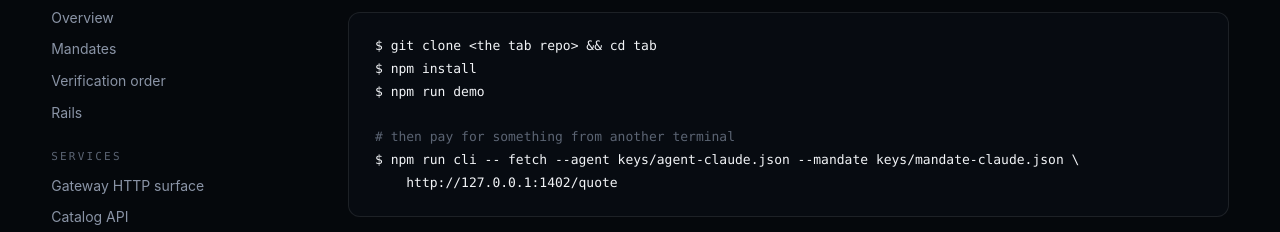
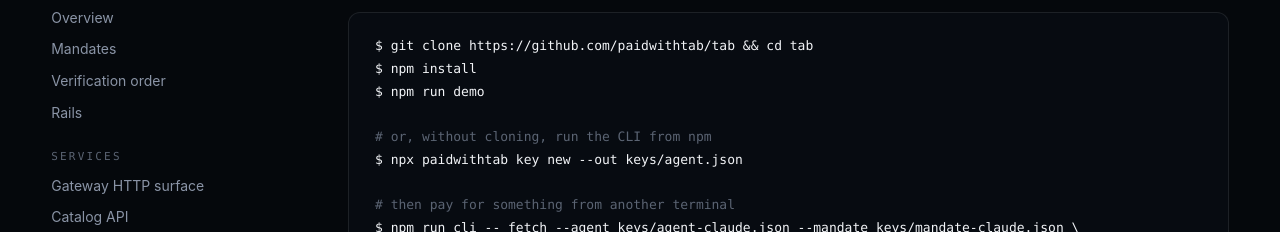
Before and after one commit to paidwithtab/tab, a website: page web/docs.html in a window 1280 px wide. Shown: the part 658-890 px from the top of the page. Drawn offline with Linux system fonts and the light colour scheme.

Commit message:
site: paidwithtab links everywhere
Clone and npx commands point at github.com/paidwithtab/tab, every page's
footer links GitHub and x.com/paidwithtab, and the docs contact section
notes the npm package is paidwithtab while the installed command stays tab.

```diff
--- a/web/docs.html
+++ b/web/docs.html
@@ -54,9 +54,12 @@
     <section id="quick-start">
       <h2>Quick start</h2>
       <p>tab runs on Node 22.13 or newer with no runtime dependencies. The demo brings up keys, sandbox money, a priced demo API on port 4101, a gateway on 1402, and the catalog with this site on 1403.</p>
-<pre><b>$ git clone &lt;the tab repo&gt; &amp;&amp; cd tab</b>
+<pre><b>$ git clone https://github.com/paidwithtab/tab &amp;&amp; cd tab</b>
 <b>$ npm install</b>
 <b>$ npm run demo</b>
+
+<i># or, without cloning, run the CLI from npm</i>
+<b>$ npx paidwithtab key new --out keys/agent.json</b>
 
 <i># then pay for something from another terminal</i>
 <b>$ npm run cli -- fetch --agent keys/agent-claude.json --mandate keys/mandate-claude.json \
@@ -205,7 +208,8 @@
 
     <section id="contact">
       <h2>Contact</h2>
-      <p>tab is open source and under active development. The next milestone is one real external API seller and one independent agent paying it. If that could be you, the fastest way to talk is an issue or a pull request on the repository.</p>
+      <p>tab is open source and under active development. The next milestone is one real external API seller and one independent agent paying it. If that could be you, open an issue or a pull request on <a href="https://github.com/paidwithtab/tab" rel="noopener">github.com/paidwithtab/tab</a>, or say hello at <a href="https://x.com/paidwithtab" rel="noopener">x.com/paidwithtab</a>.</p>
+      <p>The package is <code>paidwithtab</code> on npm. The command it installs is <code>tab</code>.</p>
     </section>
   </article>
 </div>
@@ -217,6 +221,8 @@
       <li><a href="/docs">Docs</a></li>
       <li><a href="/catalog">Catalog</a></li>
       <li><a href="/v1/catalog.json">Status</a></li>
+      <li><a href="https://github.com/paidwithtab/tab" rel="noopener">GitHub</a></li>
+      <li><a href="https://x.com/paidwithtab" rel="noopener">X</a></li>
       <li><a href="/docs#contact">Contact</a></li>
     </ul>
   </div>
```
Also changed, not shown: web/catalog.html (+2 -0 lines), web/developers.html (+3 -1 lines), web/index.html (+2 -0 lines), web/product.html (+2 -0 lines), web/providers.html (+2 -0 lines).
